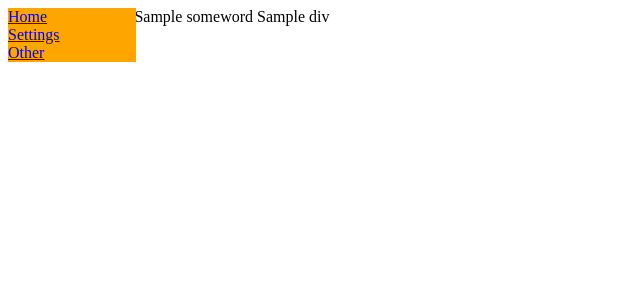
After one commit to hhprogram/PyramidSite, a Python web app: template webgraphing/templates/plot2.jinja2 in a window 1280 px wide. The commit adds this page. Shown: the top 300 px of the page, without its empty margins (0-640 px from the left). Run offline with Jinja, Linux system fonts and the light colour scheme; the template is opened without the code that fills it: most values are stand-ins (such as "Sample title", 1, 10 or a date in 2020).

Commit message:
Working on AJAX call plot updates

```diff
--- a/webgraphing/routes.py
+++ b/webgraphing/routes.py
@@ -3,3 +3,5 @@ def includeme(config):
     config.add_route('home', '/')
     config.add_route('DataPage','/DataPage')
     config.add_route('bokeh_app', '/bokehGraph')
+    config.add_route('bokeh_AJAX', '/bokehAJAX')
+    config.add_route('data', '/AJAXdata')
--- a/webgraphing/templates/mytemplate.jinja2
+++ b/webgraphing/templates/mytemplate.jinja2
@@ -10,5 +10,8 @@
     <a href="/bokehGraph">
         <button class="btn btn-default" type="submit">Graph</button>
     </a>
+        <a href="/bokehAJAX">
+        <button class="btn btn-default" type="submit">Graph2</button>
+    </a>
 </div>
 {% endblock content %}
--- /dev/null
+++ b/webgraphing/templates/plot2.jinja2
@@ -0,0 +1,38 @@
+<!DOCTYPE html>
+<html>
+<head>
+    <title>Viewer</title>
+    <style type="text/css">
+        :root {
+            --nav_bar_margin: 10%;
+        }
+
+        .user_buttons {
+            margin-left: var(--nav_bar_margin)
+        }
+
+        .plot_area {
+            margin-left: var(--nav_bar_margin)
+        }
+
+        .navigation {
+            position: fixed;
+            list-style-type: none;
+            width: var(--nav_bar_margin);
+            background-color: orange
+        }
+    </style>
+</head>
+<body>
+    <nav class="navigation">
+        <li><a href="#Home">Home</a></li>
+        <li><a href="#Settings">Settings<a></li>
+        <li><a href="#Other">Other</a></li>
+    </nav>
+    <div class="plot_area">
+        {{ someword | safe }}
+        {{ div | safe }}
+    </div>
+
+</body>
+</html>
```
Also changed, not shown: webgraphing/bokehAppTest.py (+8 -1 lines), webgraphing/views/ajaxView.py (added, +74 -0 lines), webgraphing/seaSurface.sqlite (added).
